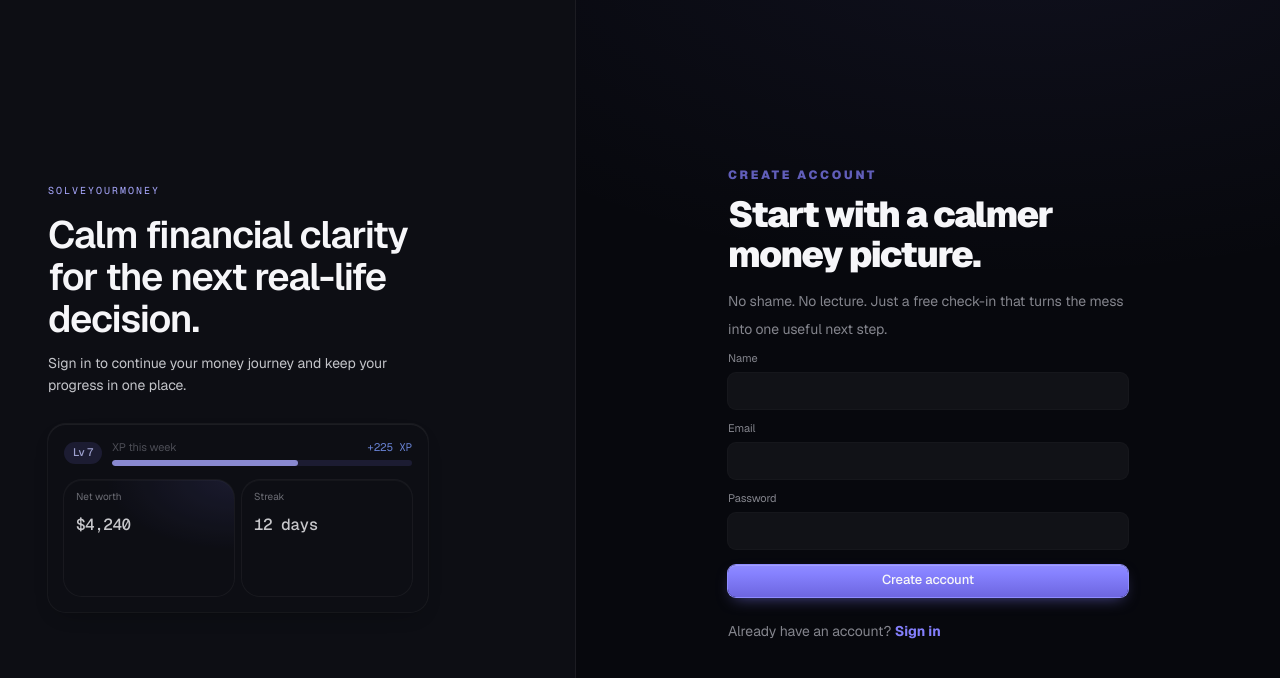
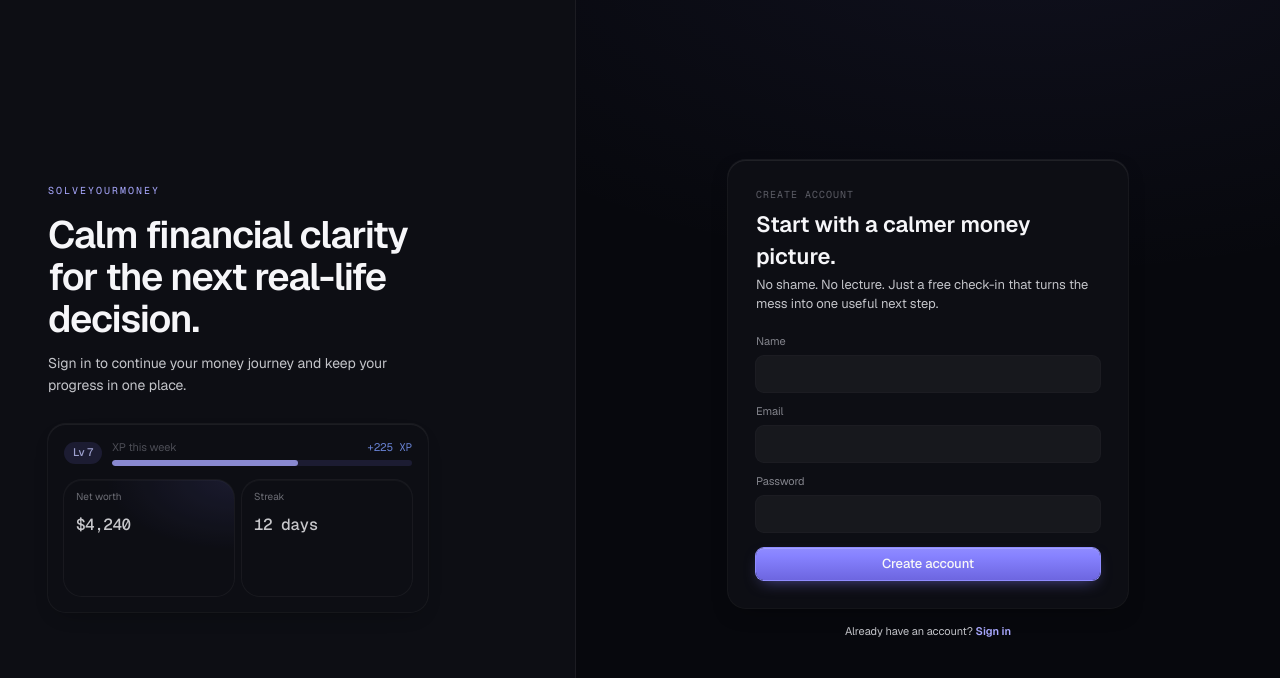
Before and after one commit to ggg6r34t/solveyourmoney, a Next.js app: page /sign-up in a window 1280 px wide. Shown: the top 678 px of the page. Built offline with nearby package versions, Linux system fonts and the light colour scheme; no server answers.

Commit message:
feat(auth): update sign-up page to design token styles

```diff
--- a/app/(auth)/sign-up/page.tsx
+++ b/app/(auth)/sign-up/page.tsx
@@ -3,26 +3,37 @@ import { SignUpForm } from "@/components/forms/auth-forms";
 
 export default function SignUpPage() {
   return (
-    <div className="mt-2">
-      <p className="text-xs font-black uppercase tracking-[0.22em] text-primary/72">
-        Create account
-      </p>
-      <h1 className="mt-3 text-4xl font-black tracking-[-0.04em]">
-        Start with a calmer money picture.
-      </h1>
-      <p className="mt-3 leading-7 text-muted">
-        No shame. No lecture. Just a free check-in that turns the mess into
-        one useful next step.
-      </p>
-      <div className="mt-8">
+    <>
+      <div className="card" style={{ padding: 28 }}>
+        <p
+          style={{
+            fontSize: 10,
+            fontFamily: "var(--font-mono), monospace",
+            color: "var(--fg-dim)",
+            textTransform: "uppercase",
+            letterSpacing: "0.1em",
+            margin: 0,
+          }}
+        >
+          Create account
+        </p>
+        <h2 style={{ fontSize: 22, fontWeight: 560, color: "var(--fg)", margin: "6px 0 4px" }}>
+          Start with a calmer money picture.
+        </h2>
+        <p style={{ fontSize: 13, color: "var(--fg-soft)", marginBottom: 20 }}>
+          No shame. No lecture. Just a free check-in that turns the mess into one useful next step.
+        </p>
         <SignUpForm />
       </div>
-      <p className="mt-6 text-sm text-muted">
+      <p
+        className="f-xs"
+        style={{ color: "var(--fg-soft)", textAlign: "center", marginTop: 16 }}
+      >
         Already have an account?{" "}
-        <Link className="font-bold text-primary" href="/sign-in">
+        <Link href="/sign-in" style={{ color: "var(--primary-glow)", fontWeight: 520 }}>
           Sign in
         </Link>
       </p>
-    </div>
+    </>
   );
 }
```
